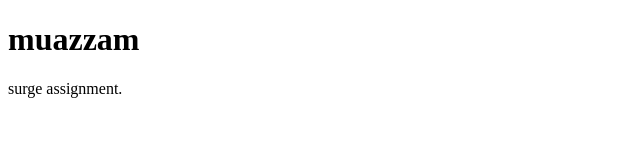
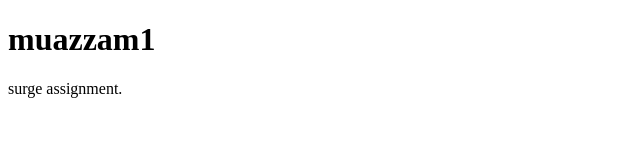
Before and after one commit to muazzamgill/Bootcamp-2020-sample, a plain HTML site: page index.html in a window 1280 px wide. Shown: the full height of the page, 0-640 px from the left. Drawn offline with Linux system fonts and the light colour scheme.

Commit message:
Update index.html

```diff
--- a/index.html
+++ b/index.html
@@ -5,7 +5,7 @@
 </head>
 <body>
 
-<h1>muazzam</h1>
+<h1>muazzam1</h1>
 <p>surge assignment.</p>
 
 </body>
```
